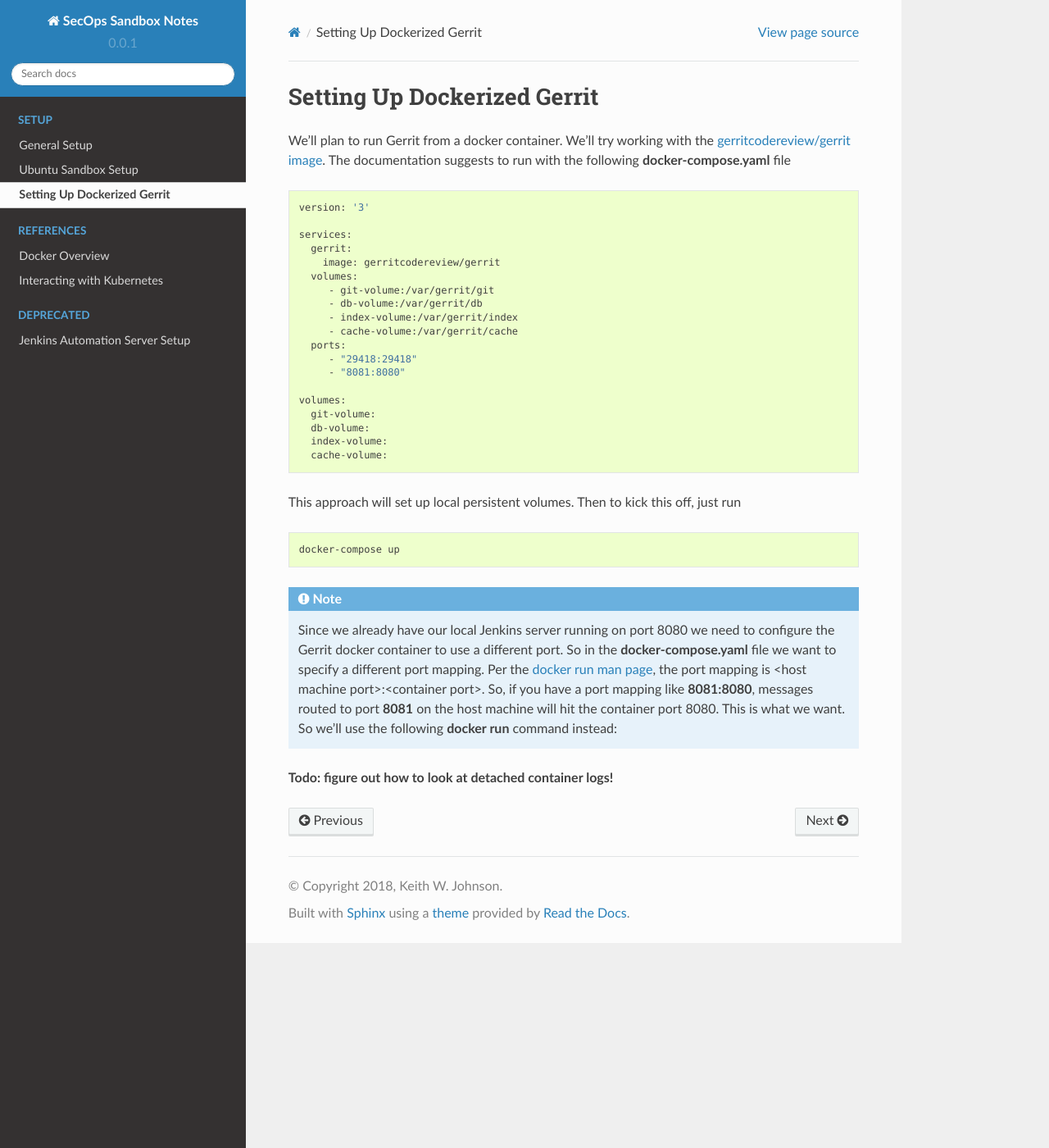
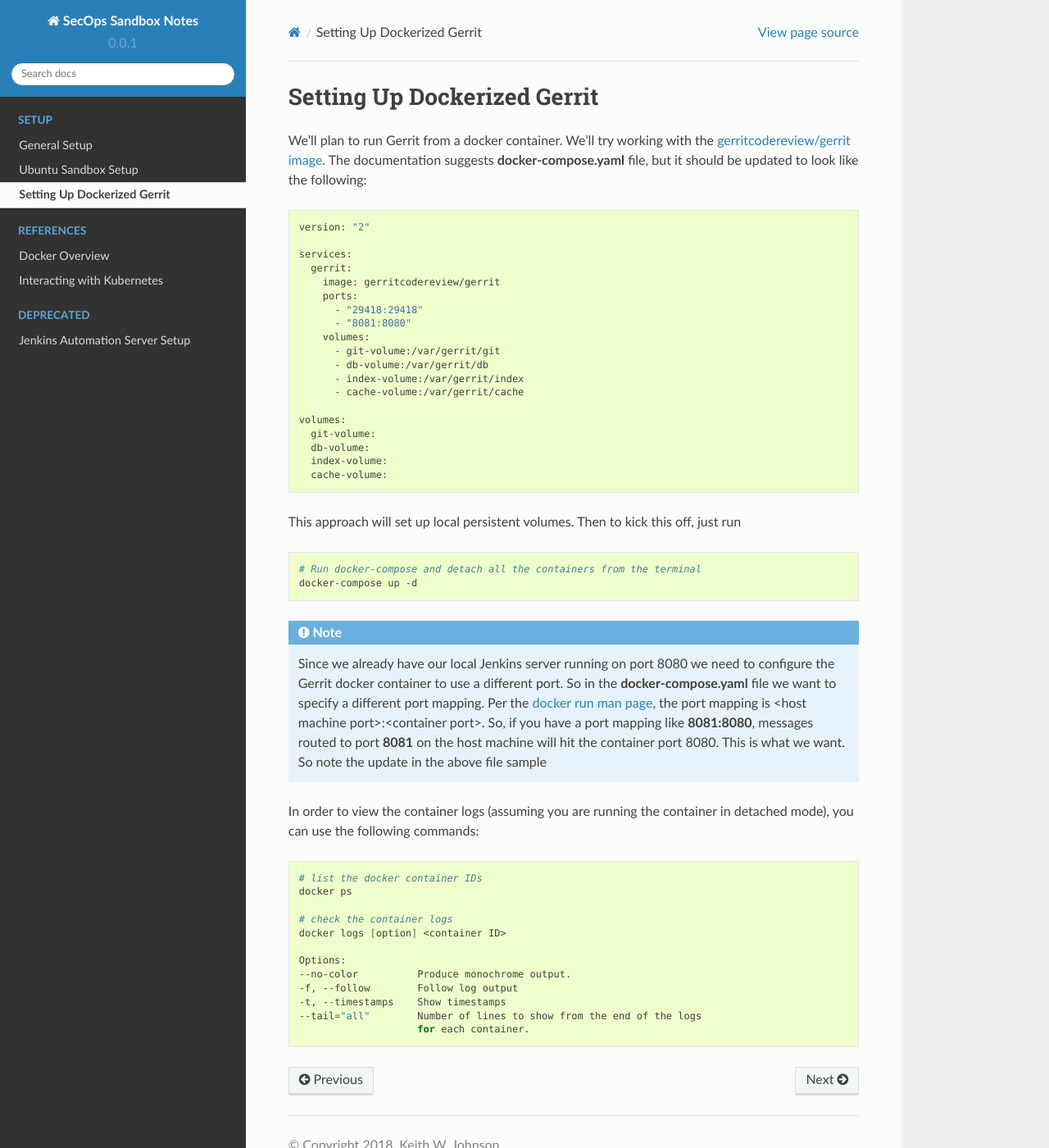
Before and after one commit to hirosh7/jenkins_sample, a Sphinx documentation site: the page built from docs/gerrit_setup.rst, in a window 1280 px wide and 1400 px high. Shown: the whole window at 82% size. Built offline with Sphinx 7.4.7 and the Read the Docs theme 2.0.0, drawn with Linux system fonts in a browser that asks for light colours; pages that are not in the unit, such as notebooks, are missing from menus.

Commit message:
Completed Gerrit base install with on user (hirosh7)

```diff
--- a/docs/gerrit_setup.rst
+++ b/docs/gerrit_setup.rst
@@ -2,35 +2,37 @@
 ============================
 We'll plan to run Gerrit from a docker container. We'll try working with the
 `gerritcodereview/gerrit image <https://hub.docker.com/r/openfrontier/gerrit/>`_.
-The documentation suggests to run with the following **docker-compose.yaml** file
+The documentation suggests **docker-compose.yaml** file, but it should be updated to look like the following:
 
 .. code-block:: bash
 
-    version: '3'
+   version: "2"
 
-    services:
-      gerrit:
-        image: gerritcodereview/gerrit
-      volumes:
+   services:
+     gerrit:
+       image: gerritcodereview/gerrit
+       ports:
+         - "29418:29418"
+         - "8081:8080"
+       volumes:
          - git-volume:/var/gerrit/git
          - db-volume:/var/gerrit/db
          - index-volume:/var/gerrit/index
          - cache-volume:/var/gerrit/cache
-      ports:
-         - "29418:29418"
-         - "8081:8080"
 
-    volumes:
-      git-volume:
-      db-volume:
-      index-volume:
-      cache-volume:
+   volumes:
+     git-volume:
+     db-volume:
+     index-volume:
+     cache-volume:
+
 
 This approach will set up local persistent volumes. Then to kick this off, just run
 
 .. code-block:: bash
 
-   docker-compose up
+   # Run docker-compose and detach all the containers from the terminal
+   docker-compose up -d
 
 .. Note::
    Since we already have our local Jenkins server running on port 8080 we need to configure the Gerrit docker
@@ -39,6 +41,22 @@
    <https://docs.docker.com/engine/reference/commandline/run/#add-bind-mounts-or-volumes-using-the-mount-flag>`_, the port
    mapping is <host machine port>:<container port>. So, if you have a port mapping like
    **8081:8080**, messages routed to port **8081** on the host machine will hit the container port 8080. This is what
-   we want. So we'll use the following **docker run** command instead:
+   we want. So note the update in the above file sample
 
-**Todo: figure out how to look at detached container logs!**
+In order to view the container logs (assuming you are running the container in detached mode), you can use the following
+commands:
+
+.. code-block:: bash
+
+   # list the docker container IDs
+   docker ps
+
+   # check the container logs
+   docker logs [option] <container ID>
+
+   Options:
+   --no-color          Produce monochrome output.
+   -f, --follow        Follow log output
+   -t, --timestamps    Show timestamps
+   --tail="all"        Number of lines to show from the end of the logs
+                       for each container.
```
